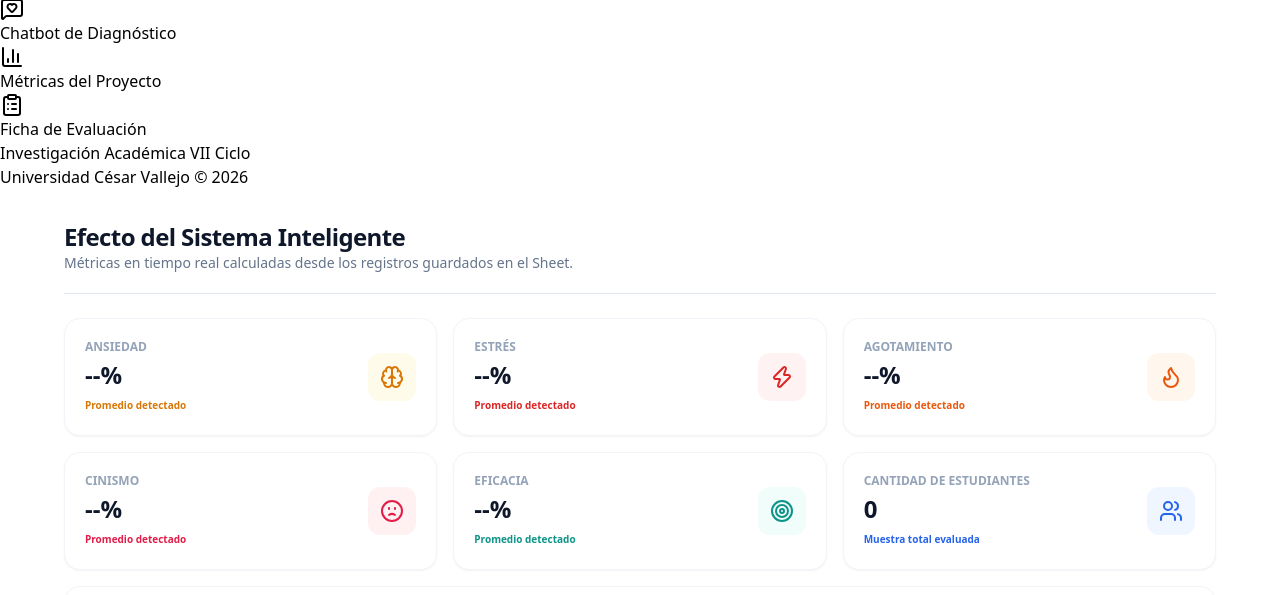
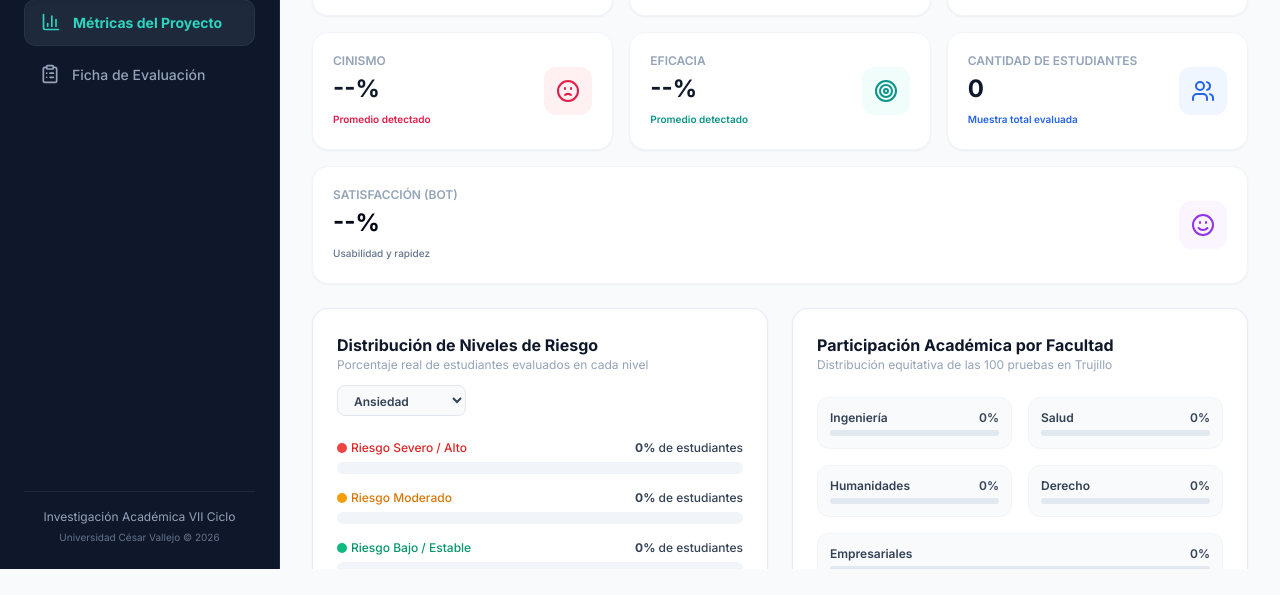
Before and after one commit to nacostadev/chatbot-apoyo-emocional, a plain HTML site: page frontend/pages/metricas.html in a window 1280 px wide. Shown: the part 231-826 px from the top of the page. After the commit the page ends 800 px from the top, so only its background shows below. Drawn offline with nearby package versions, Linux system fonts and the light colour scheme; the site is published under a folder, as on GitHub Pages, so addresses that start at the root find nothing; no server answers.

Commit message:
fix: usar rutas relativas para compatibilidad con Vercel

```diff
--- a/frontend/pages/metricas.html
+++ b/frontend/pages/metricas.html
@@ -32,7 +32,7 @@
         }
     </script>
 
-    <link rel="stylesheet" href="/frontend/css/styles.css">
+    <link rel="stylesheet" href="../css/styles.css">
 </head>
 
 <body>
@@ -76,15 +76,15 @@
                 </div>
 
                 <nav class="sidebar-nav">
-                    <a href="/frontend/index.html" class="nav-item" style="text-decoration: none;">
+                    <a href="../index.html" class="nav-item" style="text-decoration: none;">
                         <i data-lucide="message-square-heart"></i>
                         <span>Chatbot de Diagnóstico</span>
                     </a>
-                    <a href="/frontend/pages/metricas.html" class="nav-item active" style="text-decoration: none;">
+                    <a href="metricas.html" class="nav-item active" style="text-decoration: none;">
                         <i data-lucide="bar-chart-3"></i>
                         <span>Métricas del Proyecto</span>
                     </a>
-                    <a href="/frontend/pages/ficha.html" class="nav-item" style="text-decoration: none;">
+                    <a href="ficha.html" class="nav-item" style="text-decoration: none;">
                         <i data-lucide="clipboard-list"></i>
                         <span>Ficha de Evaluación</span>
                     </a>
@@ -317,7 +317,7 @@
         </div>
     </div>
 
-    <script src="/frontend/js/metricas.js"></script>
+    <script src="../js/metricas.js"></script>
     <script>
         (function () {
             const appContainer = document.getElementById('appContainer');
```
Also changed, not shown: frontend/index.html (+1 -1 lines), frontend/pages/ficha.html (+4 -4 lines).
